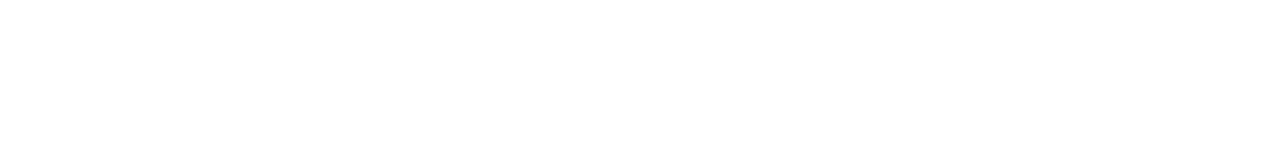
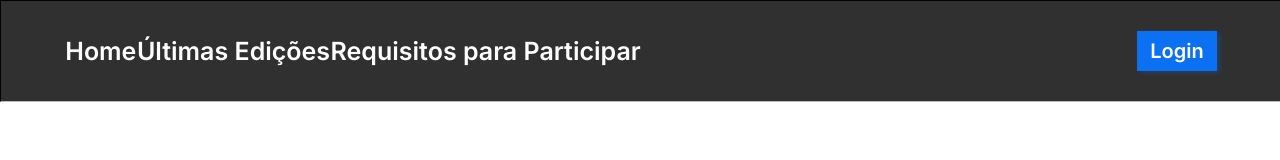
Before and after one commit to ngoncalv/bootcamp-dnc, a plain HTML site: page index.html in a window 1280 px wide. Drawn offline with Linux system fonts and the light colour scheme; a web font is replaced by a local one.

Commit message:
Criacão do estilo CSS do Menu

```diff
--- /dev/null
+++ b/estilo.css
@@ -0,0 +1,56 @@
+/* Importação de Fonte */
+
+@import url('https://fonts.googleapis.com/css2?family=Annapurna+SIL:wght@400;700&family=Inter:wght@100..900&display=swap');
+
+body{
+     margin: 0px; /* Margem externa */
+     padding: 0px; /* Margem interna*/
+ }
+
+
+ /* Menu de Navegação Principal */
+ #principal{
+     width: 100%;
+     height: 100px;
+     border: 1px solid black;
+     background-color: #303030;
+     display: flex;
+     justify-content: space-between;
+     align-items: center;
+     border-bottom: 1px solid #bababa;
+ }
+
+    #menu{
+        display: flex;
+        width: 45%;
+        justify-content: space-around;
+        align-items: center;
+        margin-left: 5%;
+    }
+
+
+    #principal div a{
+        font-family: 'Inter';
+        font-size: 25px;
+        font-weight: 600;
+        color: white;
+        text-decoration: none;
+    }
+
+     #principal div a:hover{
+         color: #CCCCCC;
+     }
+
+    #principal button{
+        margin-right: 5%;
+        background-color: #0C70F2;
+        border: 0px;
+        height: 40px;
+        width: 80px;
+        font-family: 'Inter';
+        font-size: 20px;
+        font-weight: 600;
+        color: white;
+        box-shadow: 3px 2px 4px 0px rgba(12,112,242,0.25);
+        cursor: pointer;
+    }
--- a/index.html
+++ b/index.html
@@ -4,8 +4,17 @@
     <meta charset="UTF-8">
     <meta name="viewport" content="width=device-width, initial-scale=1.0">
     <title>Bootcamp DNC</title>
+    <link rel="stylesheet" href="estilo.css">
 </head>
 <body>
+    <nav id="principal">
+        <div id="menu">
+            <a href="">Home</a>
+            <a href="">Últimas Edições</a>
+            <a href="">Requisitos para Participar</a>
+        </div>
+        <button>Login</button>
+    </nav>
 
 </body>
 </html>
```
